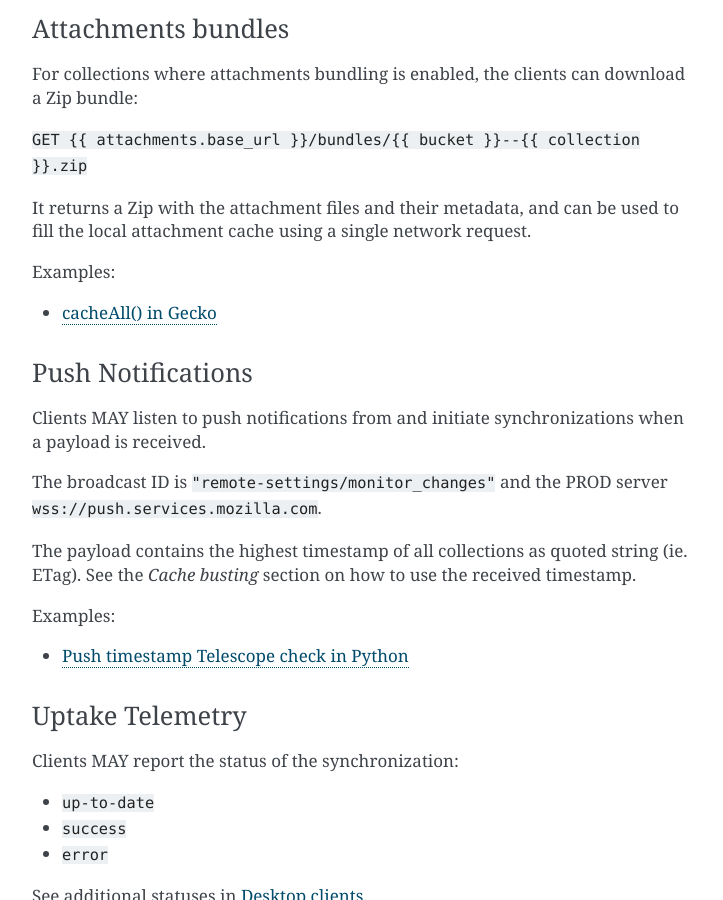
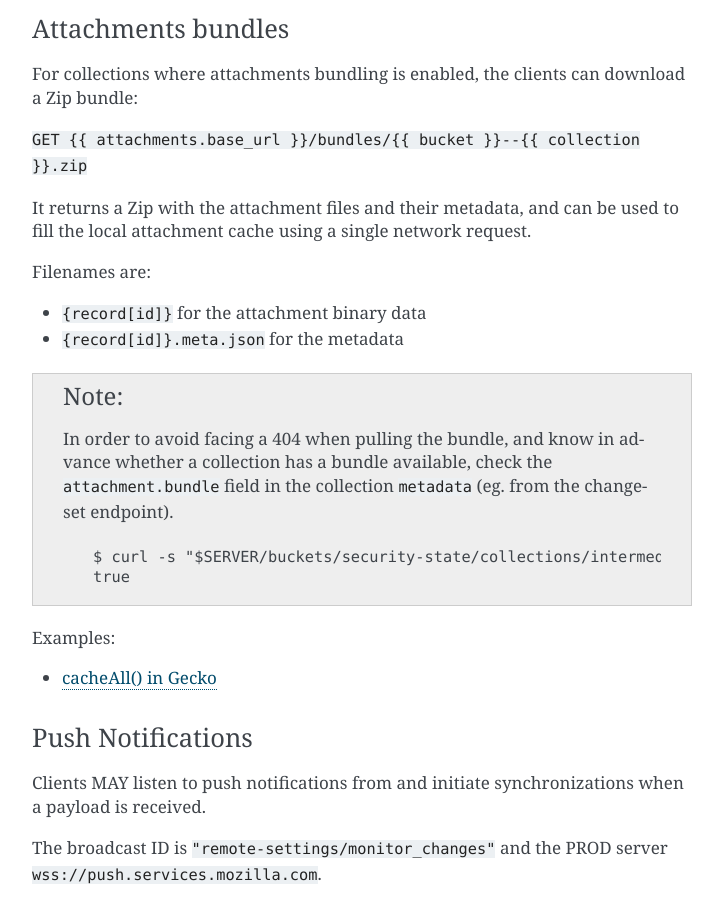
Before and after one commit to mozilla/remote-settings, a Sphinx documentation site: the page built from docs/client-specifications.rst, in a window 1280 px wide and 900 px high, scrolled down 8141 px. Shown: the whole window, without its empty margins (388-1111 px from the left). Built offline with Sphinx 7.4.7, drawn with Linux system fonts in a browser that asks for light colours.

Commit message:
Add details in attachments bundles client specs docs (#711)
* Add details about filenames in attachment bundles

* Add info to avoid 404s when fetching bundles

```diff
--- a/docs/client-specifications.rst
+++ b/docs/client-specifications.rst
@@ -316,6 +316,21 @@
 
 It returns a Zip with the attachment files and their metadata, and can be used to fill the local attachment cache using a single network request.
 
+Filenames are:
+
+- ``{record[id]}`` for the attachment binary data
+- ``{record[id]}.meta.json`` for the metadata
+
+.. note::
+
+    In order to avoid facing a 404 when pulling the bundle, and know in advance whether a collection has a bundle available,
+    check the ``attachment.bundle`` field in the collection ``metadata`` (eg. from the changeset endpoint).
+
+    .. code-block::
+
+        $ curl -s "$SERVER/buckets/security-state/collections/intermediates/changeset?_expected=0" | jq .metadata.attachment.bundle
+        true
+
 Examples:
 
 * `cacheAll() in Gecko <https://searchfox.org/mozilla-central/rev/e968519d806b140c402c3b3932cd5f6cd7cc42ac/services/settings/Attachments.sys.mjs#181-273>`_
```
